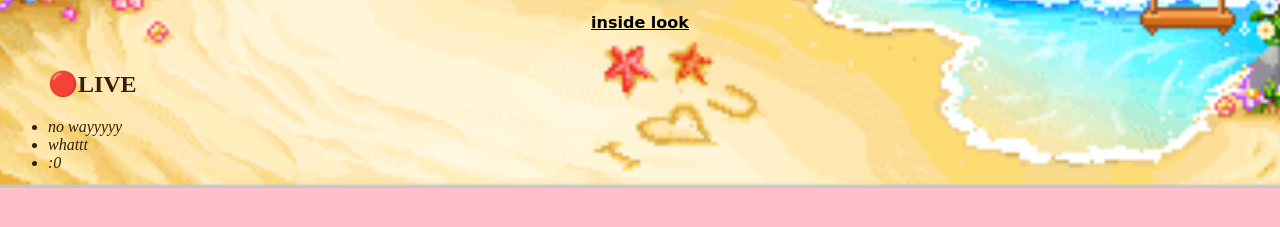
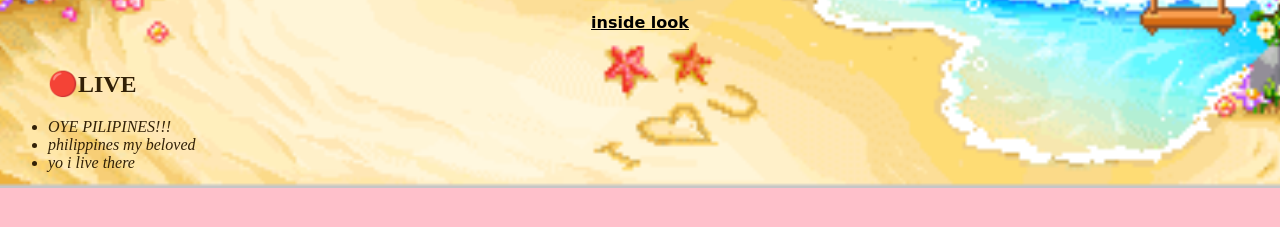
Before and after one commit to mepku/pilipinas, a plain HTML site: page index.html in a window 1280 px wide. Shown: the part 521-748 px from the top of the page. Drawn offline with Linux system fonts and the light colour scheme; a web font is replaced by a local one.

Commit message:
llvie comments

```diff
--- a/index.html
+++ b/index.html
@@ -60,9 +60,9 @@
         <br>
         <ul> <h2>🔴LIVE</h2>
           <i>
-        <li>no wayyyyy</li>
-        <li>whattt</li>
-        <li>:0</li>
+        <li>OYE PILIPINES!!!</li>
+        <li>philippines my beloved</li>
+        <li>yo i live there</li>
           </i>
         </ul>
 
```
